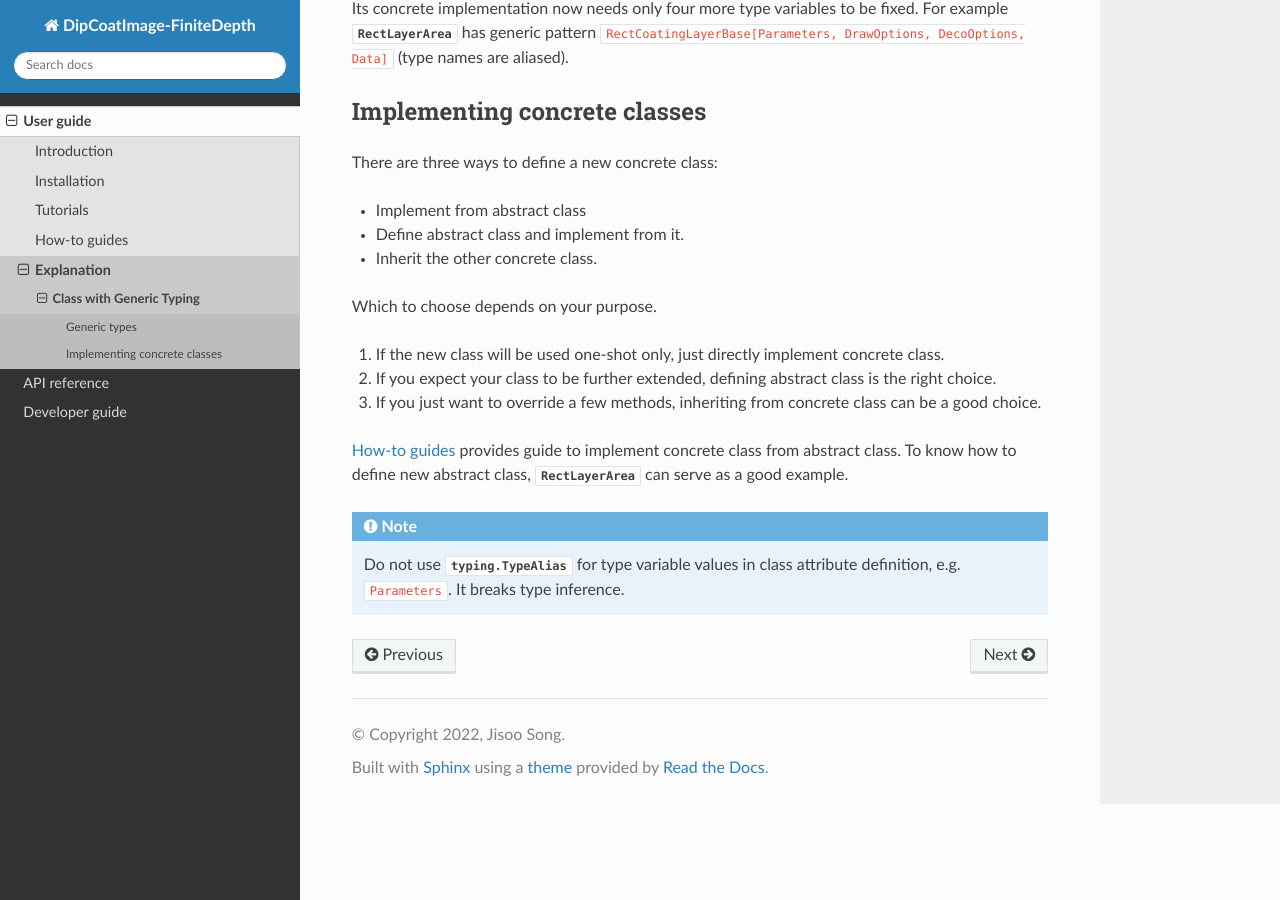
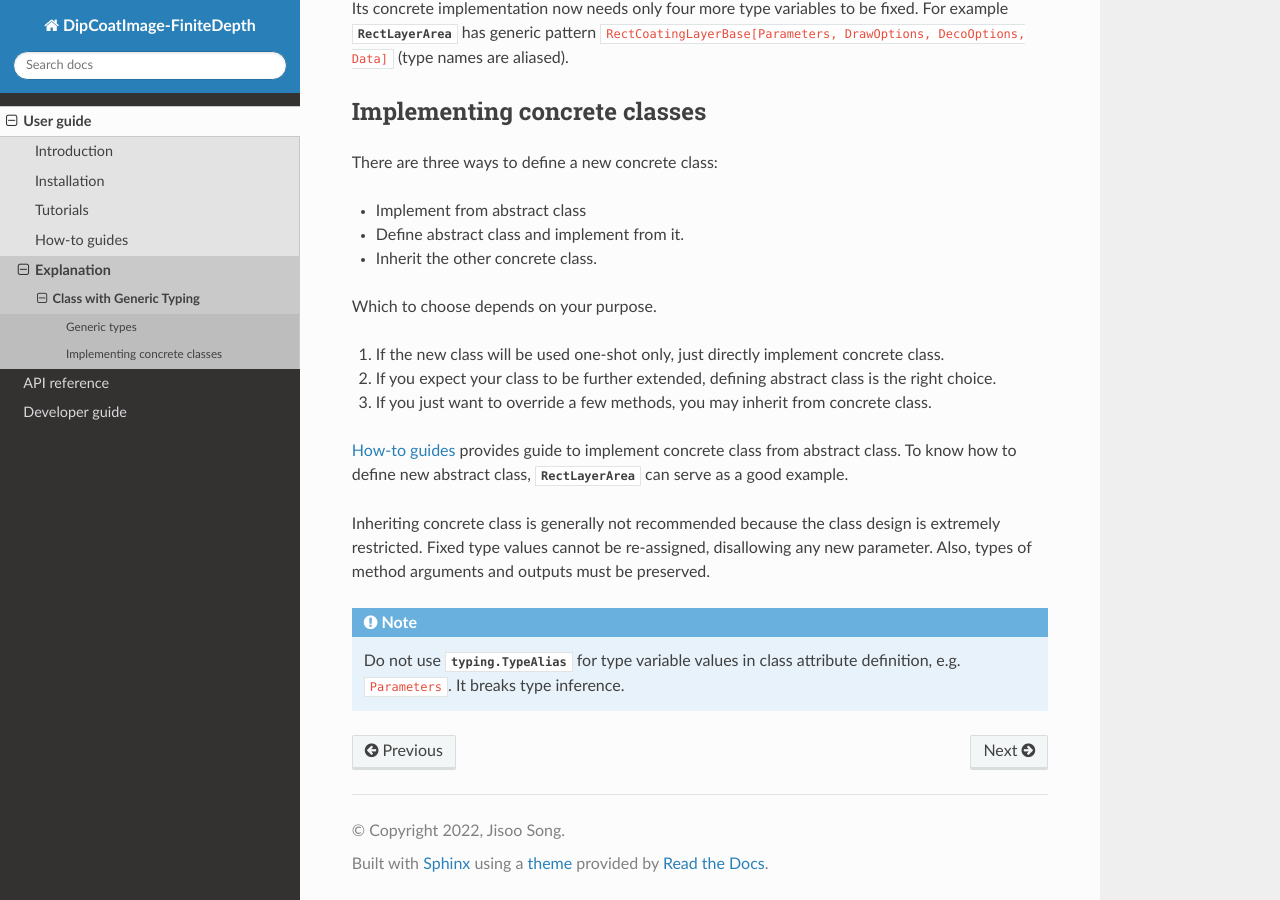
Before and after one commit to dipcoat-image/finitedepth, a Sphinx documentation site: the page built from doc/source/user-guide/explanation/generic-typing.rst, in a window 1280 px wide and 900 px high, scrolled down 1008 px. Built offline with Sphinx 7.4.7 and the Read the Docs theme 2.0.0, drawn with Linux system fonts in a browser that asks for light colours.

Commit message:
doc: write more doc
Modify generic-typing.rst

```diff
--- a/doc/source/user-guide/explanation/generic-typing.rst
+++ b/doc/source/user-guide/explanation/generic-typing.rst
@@ -40,7 +40,6 @@ Thus the generic pattern is ``CoatingLayerBase[RectSubstrate, ParametersType, Dr
 Its concrete implementation now needs only four more type variables to be fixed.
 For example :class:`.RectLayerArea` has generic pattern ``RectCoatingLayerBase[Parameters, DrawOptions, DecoOptions, Data]`` (type names are aliased).
 
-
 Implementing concrete classes
 =============================
 
@@ -54,10 +53,14 @@ Which to choose depends on your purpose.
 
 1. If the new class will be used one-shot only, just directly implement concrete class.
 2. If you expect your class to be further extended, defining abstract class is the right choice.
-3. If you just want to override a few methods, inheriting from concrete class can be a good choice.
+3. If you just want to override a few methods, you may inherit from concrete class.
 
 :ref:`how-to` provides guide to implement concrete class from abstract class.
 To know how to define new abstract class, :class:`.RectLayerArea` can serve as a good example.
+
+Inheriting concrete class is generally not recommended because the class design is extremely restricted.
+Fixed type values cannot be re-assigned, disallowing any new parameter.
+Also, types of method arguments and outputs must be preserved.
 
 .. note::
 
```
